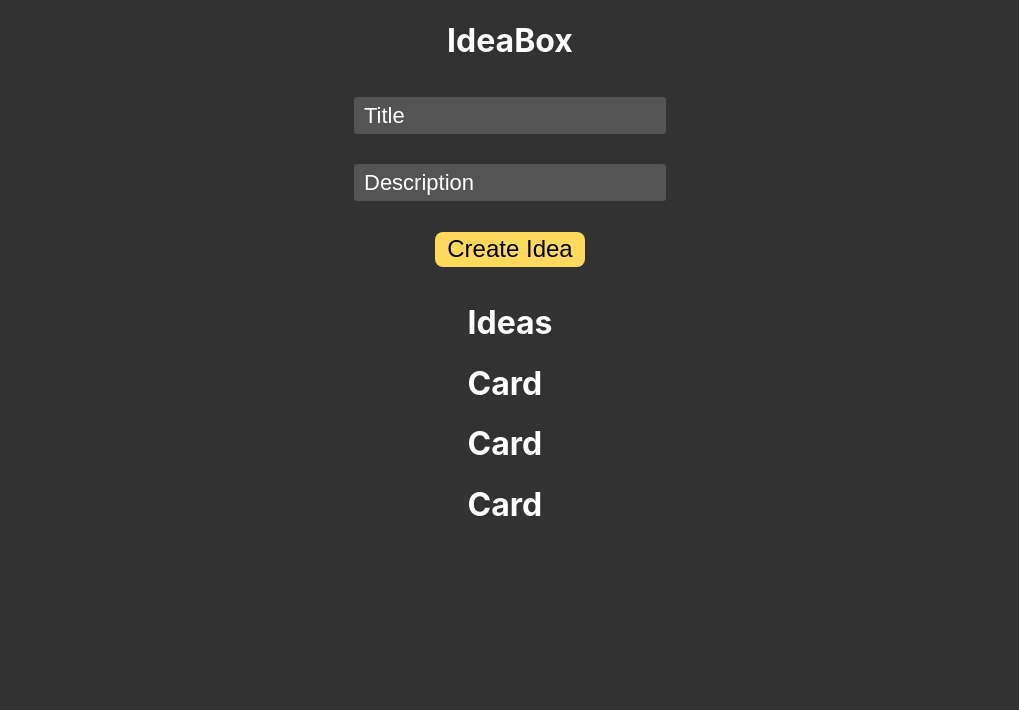
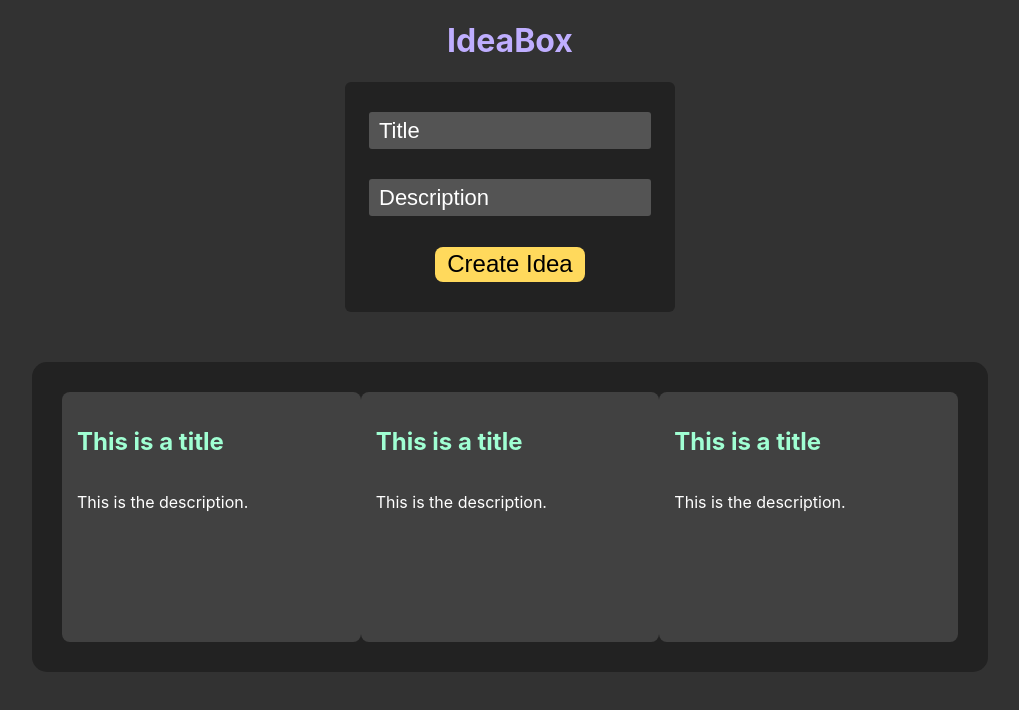
Before and after one commit to edwindelbosque/IdeaBox-React2, a React (Create React App) app: page / in a window 1280 px wide. Shown: the top 710 px of the page, without its empty margins (130-1149 px from the left). Built offline with nearby package versions, Linux system fonts and the light colour scheme.

Commit message:
Overall styling to all components

```diff
--- a/src/App.css
+++ b/src/App.css
@@ -27,3 +27,7 @@
   align-items: center;
   flex-direction: column;
 }
+
+h1 {
+  color: rgb(191, 174, 255);
+}
--- a/src/Card.css
+++ b/src/Card.css
@@ -0,0 +1,19 @@
+article {
+  background-color: #414141;
+  width: 270px;
+  height: 220px;
+  padding: 15px;
+  display: flex;
+  flex-direction: column;
+  align-items: center;
+  border-radius: 8px;
+}
+
+article h1 {
+  width: 100%;
+  color: #a0ffd3;
+}
+
+article p {
+  width: 100%;
+}
--- a/src/Card.js
+++ b/src/Card.js
@@ -5,7 +5,10 @@ class Card extends Component {
 
   render() {
     return (
-      <h1>Card</h1>
+      <article>
+        <h1>This is a title</h1>
+        <p>This is the description.</p>
+      </article>
     );
   }
 }
--- a/src/Form.css
+++ b/src/Form.css
@@ -5,10 +5,13 @@ form {
   align-items: center;
   height: 200px;
   width: 300px;
+  background-color: #222222;
+  padding: 15px;
+  border-radius: 6px;
 }
 
 form input {
-  width: 300px;
+  width: 90%;
   height: 35px;
   font-size: 22px;
   padding-left: 10px;
--- a/src/Form.js
+++ b/src/Form.js
@@ -7,12 +7,14 @@ class Form extends Component {
     return (
       <form>
         <input
+          type='text'
           placeholder='Title'
-          type='text'
+          name='title'
         />
         <input
+          type='text'
           placeholder='Description'
-          type='text'
+          name='title'
         />
         <button>Create Idea</button>
       </form>
--- a/src/Ideas.css
+++ b/src/Ideas.css
@@ -0,0 +1,9 @@
+main {
+  margin-top: 50px;
+  display: flex;
+  justify-content: space-between;
+  width: 70%;
+  background-color: rgb(34, 34, 34);
+  padding: 30px;
+  border-radius: 15px;
+}
--- a/src/Ideas.js
+++ b/src/Ideas.js
@@ -6,12 +6,11 @@ class Ideas extends Component {
 
   render() {
     return (
-      <div>
-        <h1>Ideas</h1>
+      <main>
         <Card />
         <Card />
         <Card />
-      </div>
+      </main>
     );
   }
 }
```
